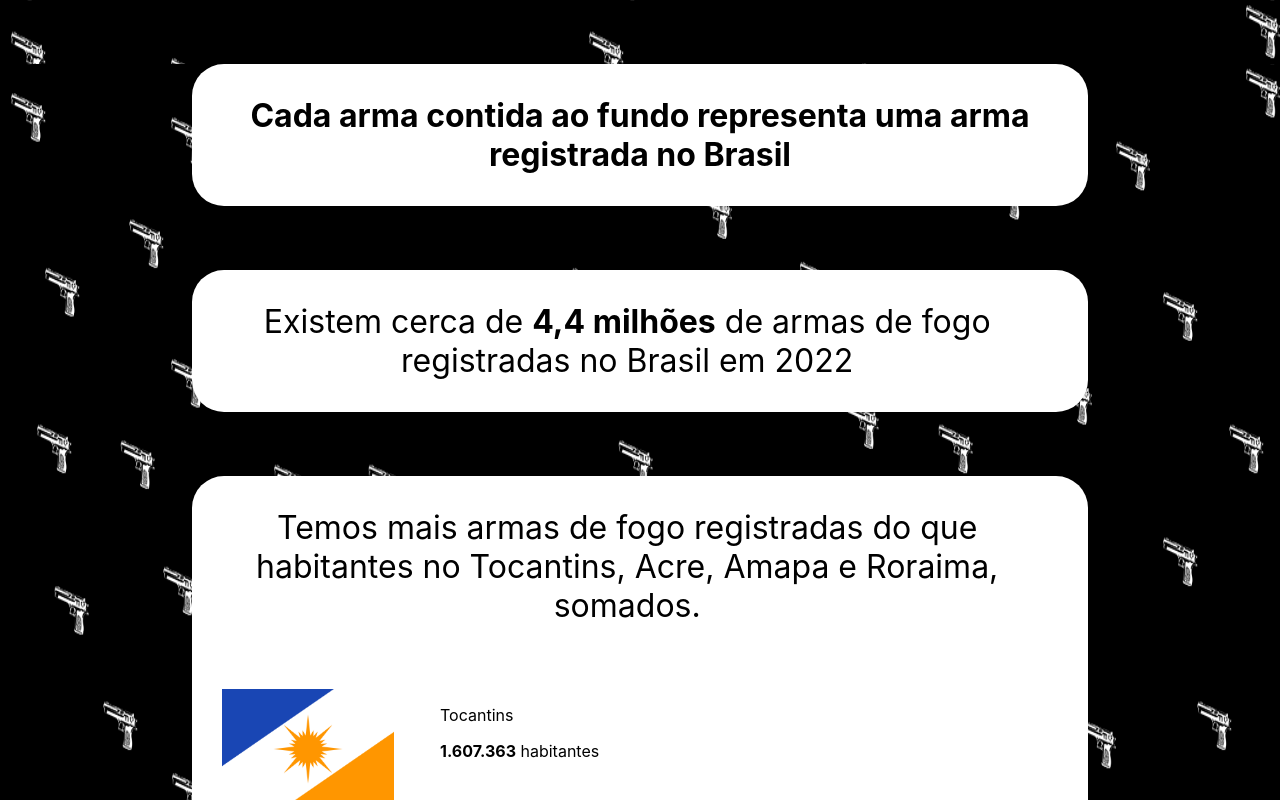
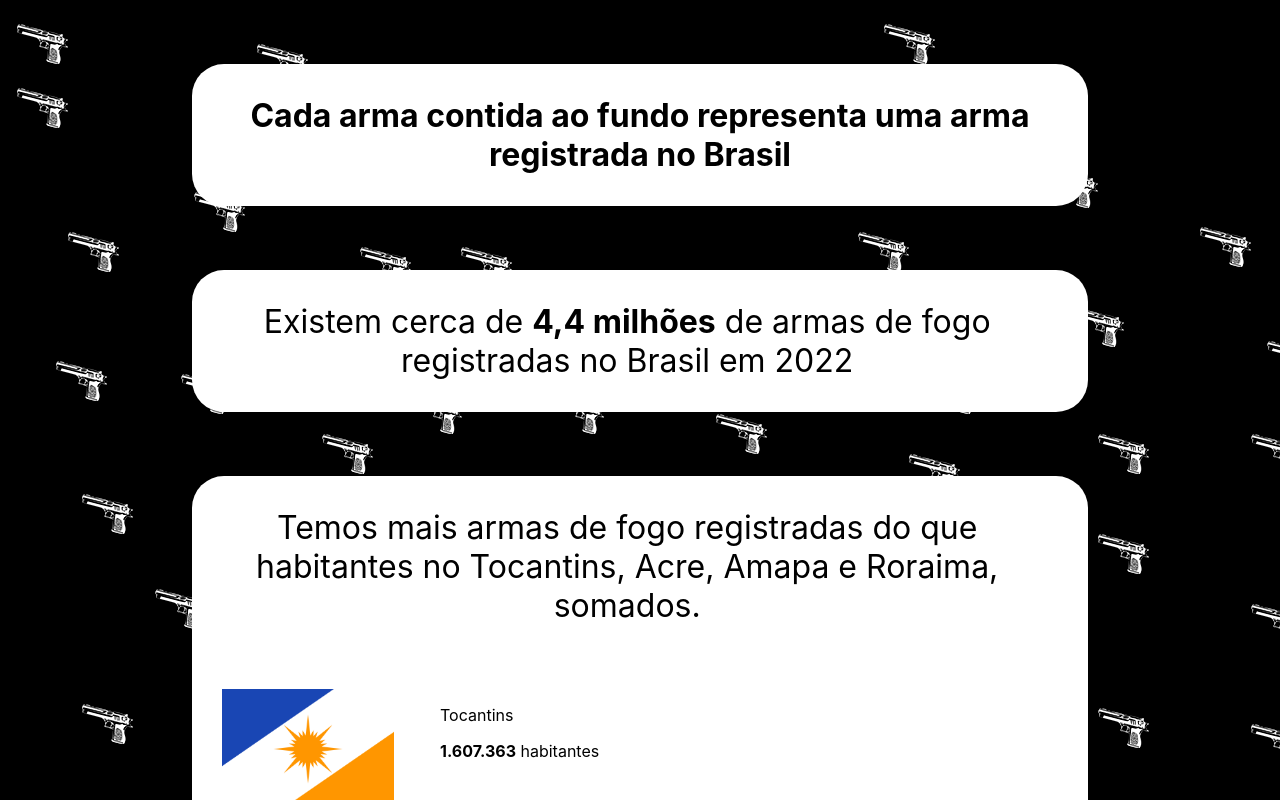
Before and after one commit to leolimaatip/dados-armamentos-brasil, a Next.js app: page / in a window 1280 px wide. Shown: the top 800 px of the page. Built offline with nearby package versions, Linux system fonts and the light colour scheme.

Commit message:
[fix]: Ajuste no background size

```diff
--- a/styles/globals.css
+++ b/styles/globals.css
@@ -5,7 +5,7 @@ body {
   background-color: black;
   background-image: url('../public/images/armas.png');
   background-repeat: repeat-y space;
-  background-size: 100% 90%;
+  background-size: auto;
   box-sizing: border-box;
   font-family: -apple-system, BlinkMacSystemFont, Segoe UI, Roboto, Oxygen,
     Ubuntu, Cantarell, Fira Sans, Droid Sans, Helvetica Neue, sans-serif;
```
